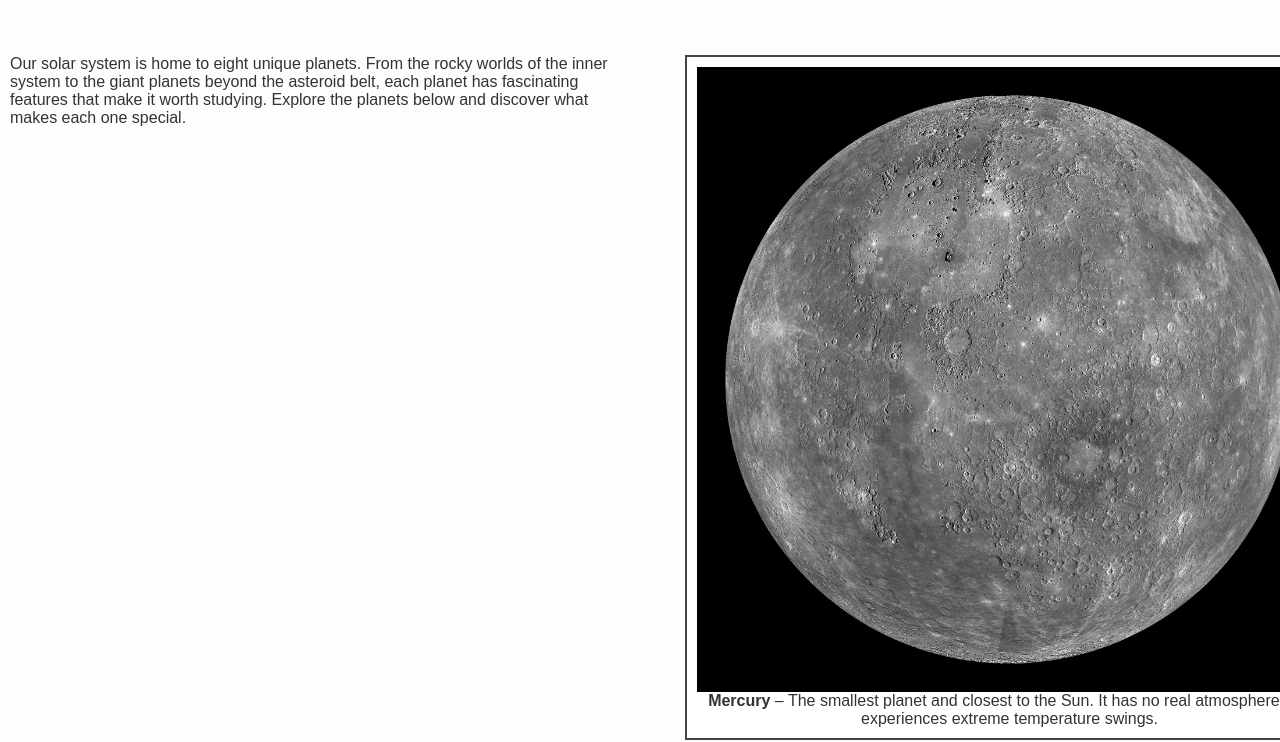
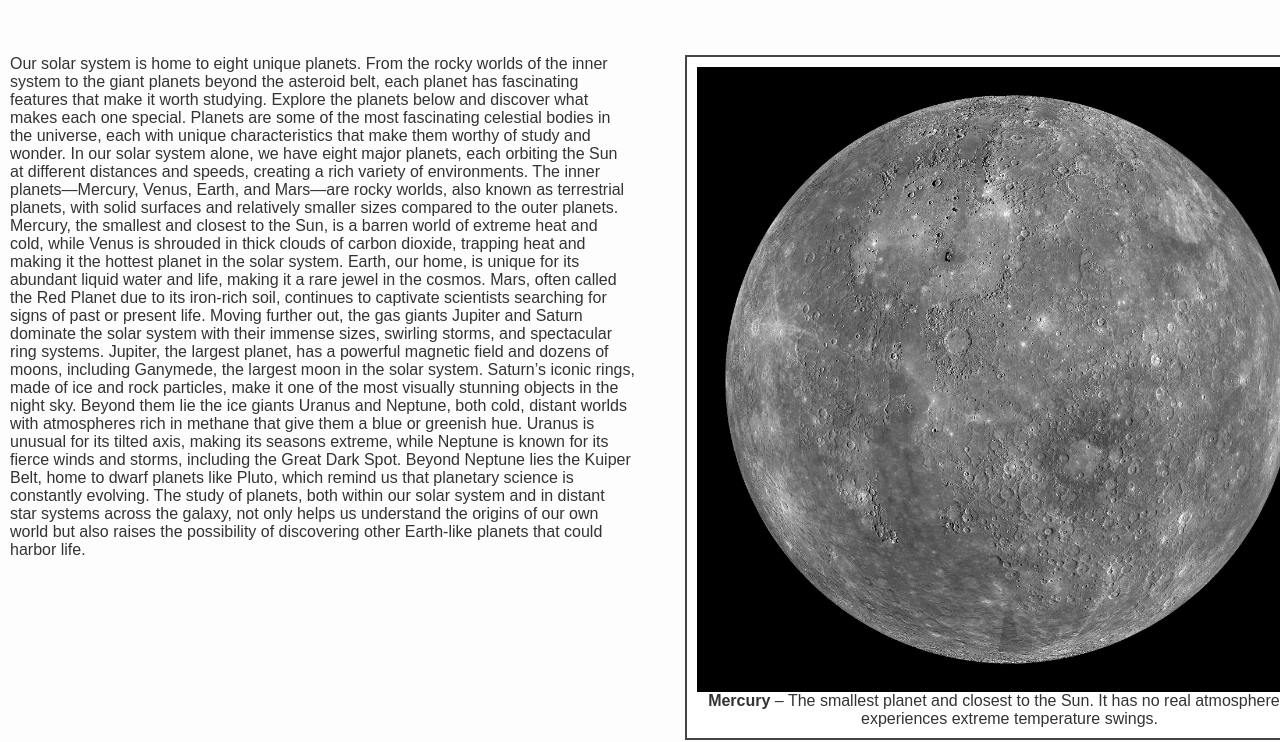
Before and after one commit to ghost56gaming/Final-Project, a plain HTML site: page index.html in a window 1280 px wide. Shown: the part 71-813 px from the top of the page. Drawn offline with Linux system fonts and the light colour scheme.

Commit message:
Add files via upload

```diff
--- a/index.html
+++ b/index.html
@@ -18,7 +18,24 @@
     <p>
       Our solar system is home to eight unique planets. From the rocky worlds of the inner system
       to the giant planets beyond the asteroid belt, each planet has fascinating features that make
-      it worth studying. Explore the planets below and discover what makes each one special.
+      it worth studying. Explore the planets below and discover what makes each one special. Planets are some of the most
+      fascinating celestial bodies in the universe, each with unique characteristics that make them worthy of study and wonder.
+      In our solar system alone, we have eight major planets, each orbiting the Sun at different distances and speeds, creating
+      a rich variety of environments. The inner planets—Mercury, Venus, Earth, and Mars—are rocky worlds, also known as
+      terrestrial planets, with solid surfaces and relatively smaller sizes compared to the outer planets. Mercury, the
+      smallest and closest to the Sun, is a barren world of extreme heat and cold, while Venus is shrouded in thick clouds
+      of carbon dioxide, trapping heat and making it the hottest planet in the solar system. Earth, our home, is unique for
+      its abundant liquid water and life, making it a rare jewel in the cosmos. Mars, often called the Red Planet due to its
+      iron-rich soil, continues to captivate scientists searching for signs of past or present life. Moving further out, the
+      gas giants Jupiter and Saturn dominate the solar system with their immense sizes, swirling storms, and spectacular ring
+      systems. Jupiter, the largest planet, has a powerful magnetic field and dozens of moons, including Ganymede, the largest
+      moon in the solar system. Saturn’s iconic rings, made of ice and rock particles, make it one of the most visually stunning
+      objects in the night sky. Beyond them lie the ice giants Uranus and Neptune, both cold, distant worlds with atmospheres
+      rich in methane that give them a blue or greenish hue. Uranus is unusual for its tilted axis, making its seasons extreme,
+      while Neptune is known for its fierce winds and storms, including the Great Dark Spot. Beyond Neptune lies the Kuiper
+      Belt, home to dwarf planets like Pluto, which remind us that planetary science is constantly evolving. The study of
+      planets, both within our solar system and in distant star systems across the galaxy, not only helps us understand the
+      origins of our own world but also raises the possibility of discovering other Earth-like planets that could harbor life.
     </p>
 
     <figure>
```
